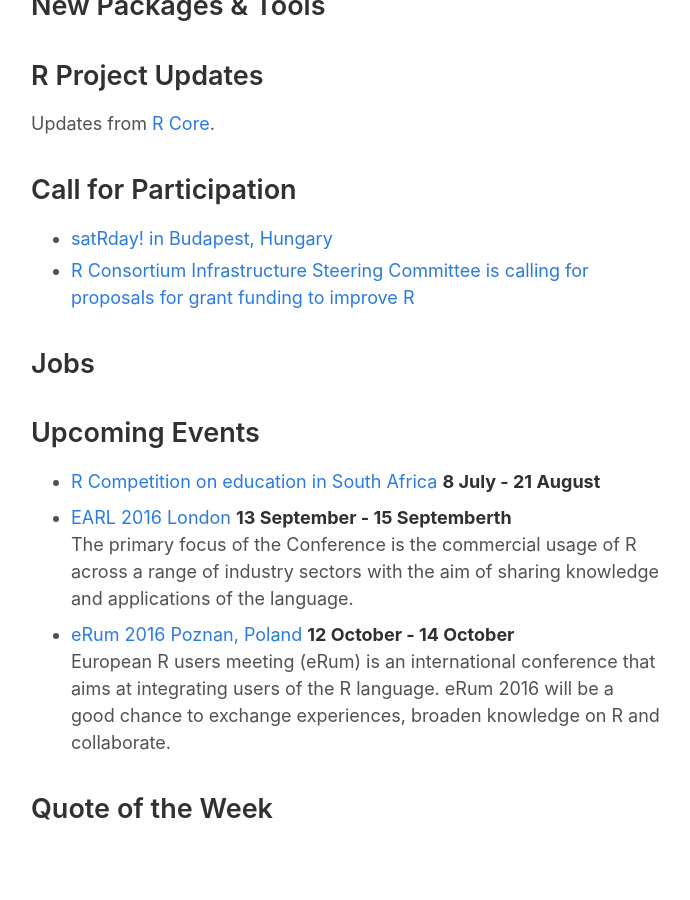
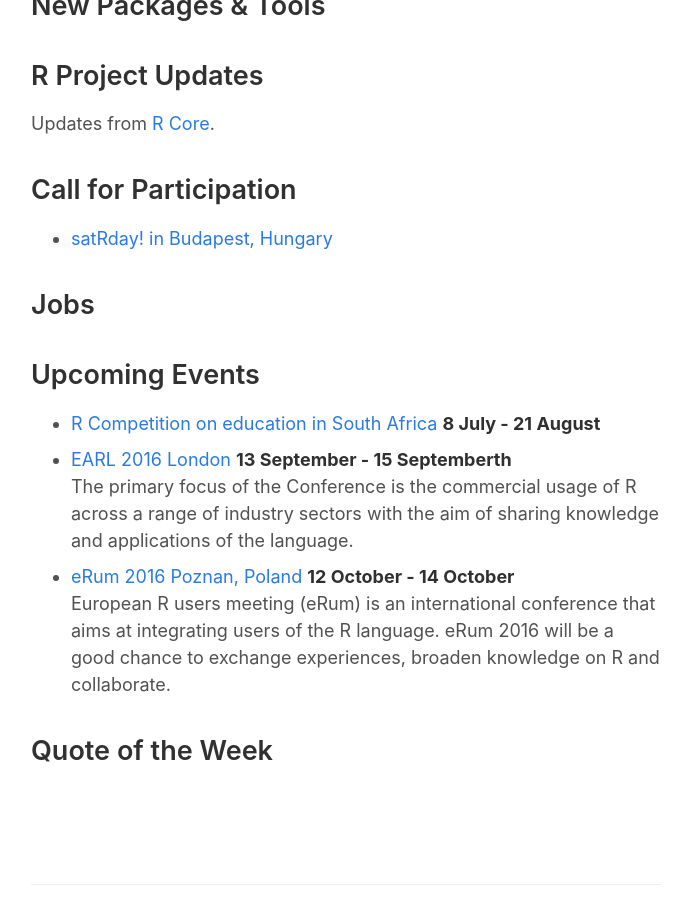
Before and after one commit to rweekly/rweekly.org, a Jekyll site: the page built from draft.md, in a window 1280 px wide and 900 px high, scrolled down 883 px. Shown: the whole window, without its empty margins (294-984 px from the left). Built offline with Jekyll 4.4.1, drawn with Linux system fonts in a browser that asks for light colours; comment, search, counter and statistics services are not loaded.

Commit message:
Update draft.md

```diff
--- a/draft.md
+++ b/draft.md
@@ -51,7 +51,6 @@
 ## Call for Participation
 
 + [satRday! in Budapest, Hungary](http://budapest.satrdays.org/#cfp)
-+ [R Consortium Infrastructure Steering Committee is calling for proposals for grant funding to improve R](https://www.r-consortium.org/projects/call-proposals)
 
 
 ## Jobs
```
